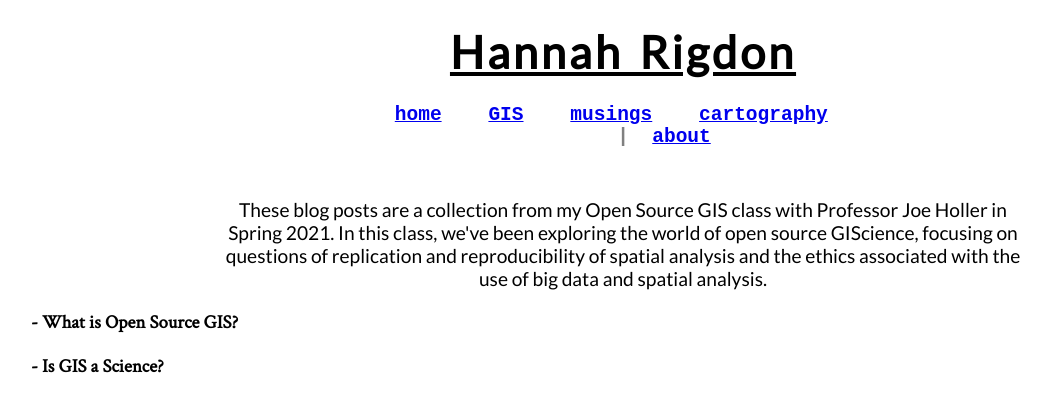
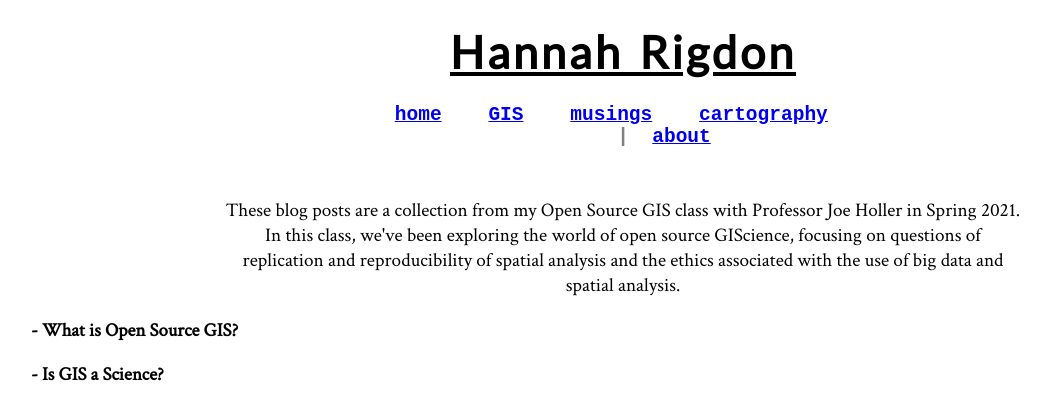
Before and after one commit to hrigdon98/hrigdon98.github.io, a Jekyll site: the page musings/index.html, which Jekyll copies as it is, in a window 1280 px wide. Shown: the top 420 px of the page, without its empty margins (57-1108 px from the left). Built offline with Jekyll 4.4.1, drawn with Linux system fonts in a browser that asks for light colours; nearby versions of some CDN libraries.

Commit message:
Update homepage.css

```diff
--- a/css/homepage.css
+++ b/css/homepage.css
@@ -55,6 +55,8 @@ h1{
 .blurb{
     color: black;
     font-size: 1.2em;
+    font-family: 'Crimson Text', serif;
+
 
 }
 
```
